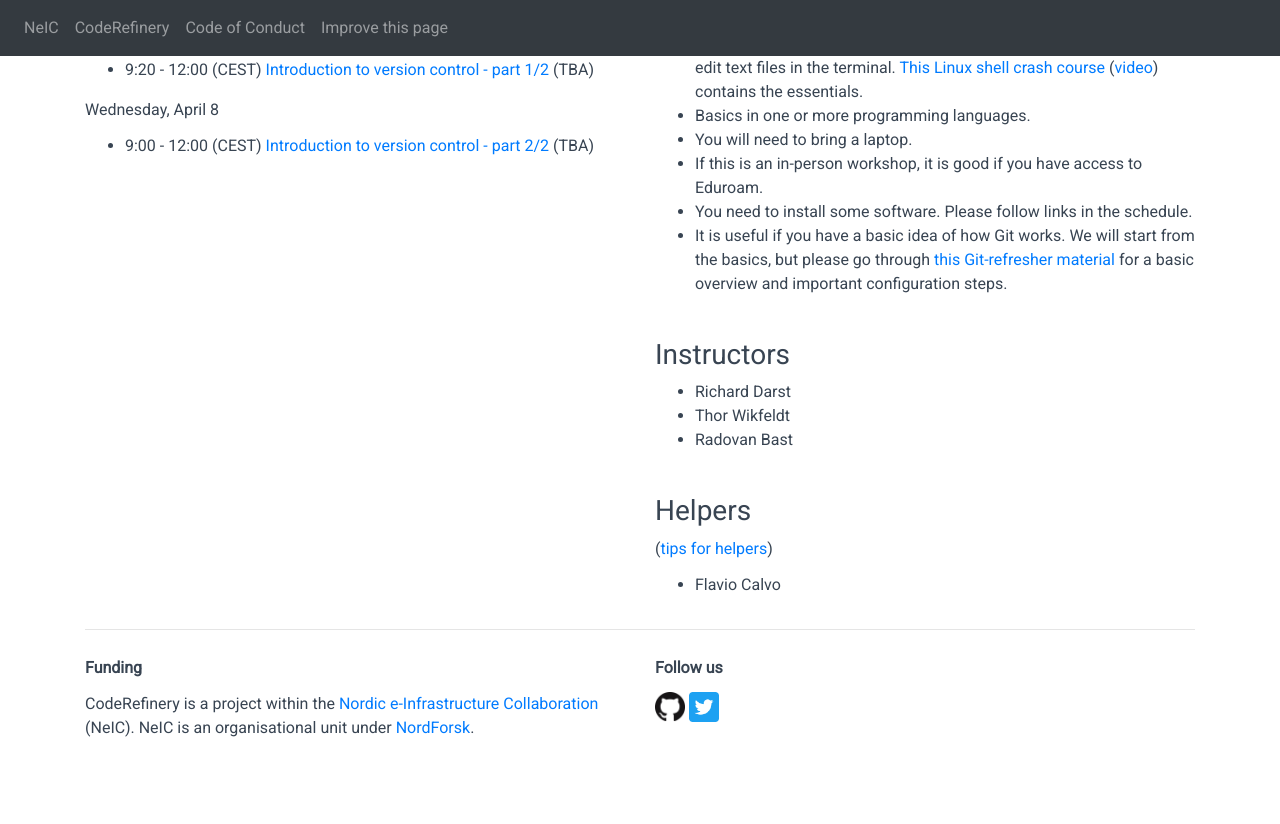
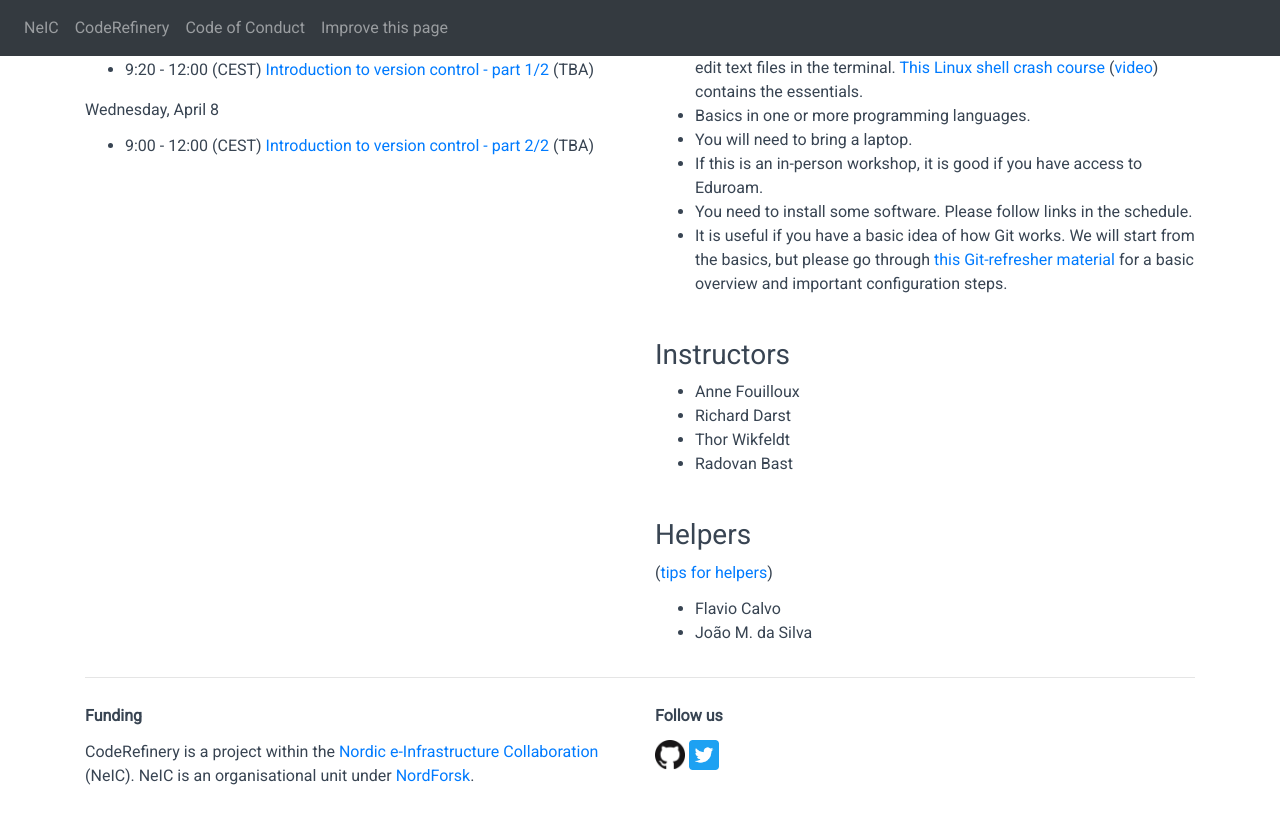
Before and after one commit to coderefinery/2020-04-07-online, a Jekyll site: the page built from index.md, in a window 1280 px wide and 900 px high, scrolled down 1225 px. Shown: the top 824 px of the window. Built offline with Jekyll 4.4.1, drawn with Linux system fonts in a browser that asks for light colours; comment, search, counter and statistics services are not loaded.

Commit message:
adding Anne and Joao

```diff
--- a/right_column.md
+++ b/right_column.md
@@ -63,6 +63,7 @@ Python.
 
 ### Instructors
 
+- Anne Fouilloux
 - Richard Darst
 - Thor Wikfeldt
 - Radovan Bast
@@ -73,3 +74,4 @@ Python.
 ([tips for helpers](https://github.com/coderefinery/manuals/blob/master/helping-and-teaching.md))
 
 - Flavio Calvo
+- João M. da Silva
```
